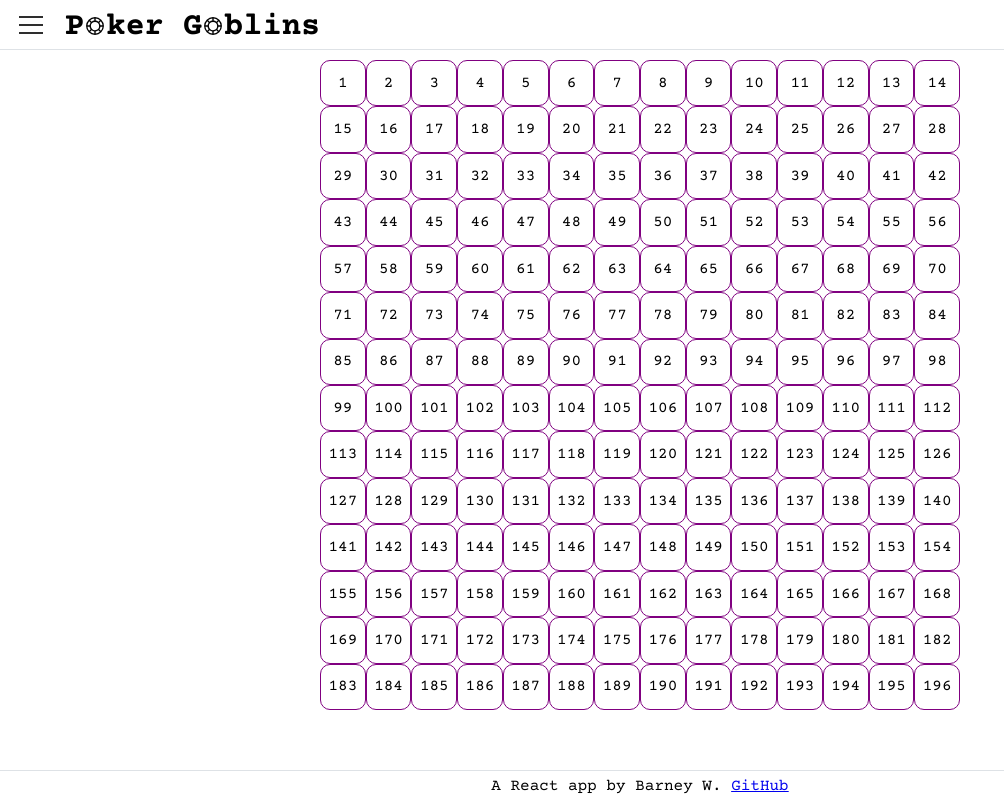
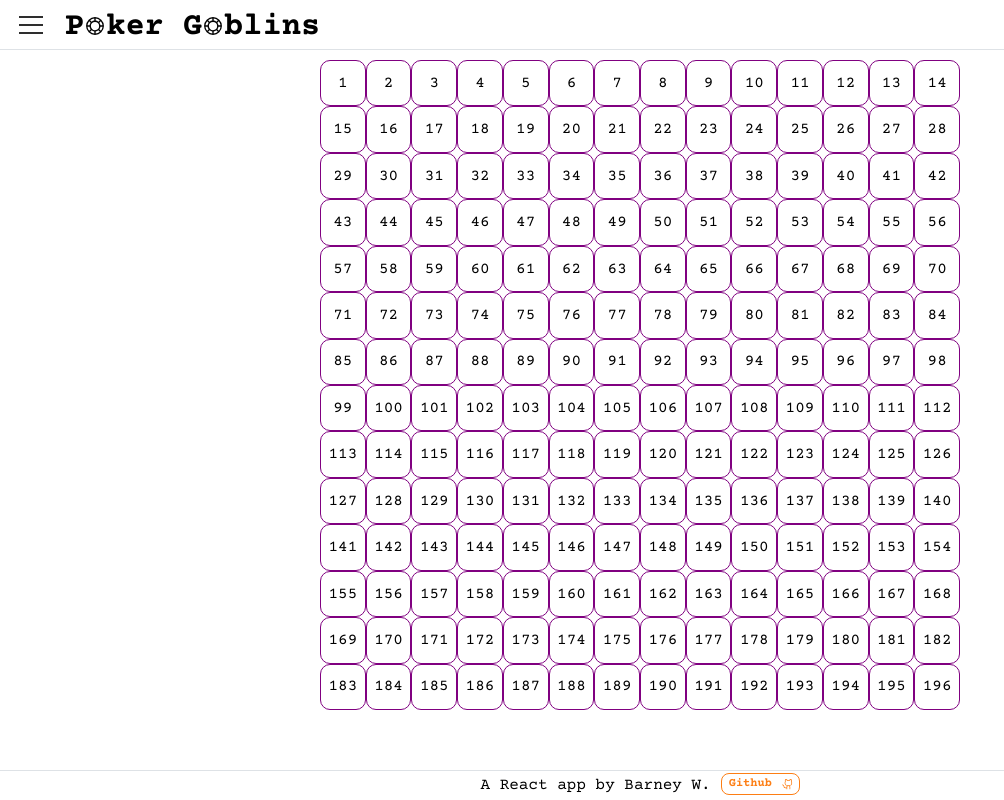
Before and after one commit to barneywhiffin/poker-goblins, a React (Vite) app: page / in a window 1280 px wide. Shown: the whole page, without its empty margins (0-1004 px from the left). Built offline with nearby package versions, Linux system fonts and the light colour scheme; a web font is replaced by a local one.

Commit message:
style: add github button

```diff
--- a/src/App.tsx
+++ b/src/App.tsx
@@ -4,9 +4,9 @@ import { useState } from 'react';
 import LetsPlayPoker from './containers/LetsPlayPoker';
 import NavDrawer from './containers/NavDrawer';
 import VpipCalculator from './containers/vpip-calculator/VpipCalculator';
-import { createTheme, MantineProvider, ColorSchemeScript, AppShell, Burger, useComputedColorScheme } from '@mantine/core';
+import { createTheme, MantineProvider, ColorSchemeScript, AppShell, Burger, useComputedColorScheme, Button } from '@mantine/core';
 import { useDisclosure } from '@mantine/hooks';
-import { PokerChipIcon } from '@phosphor-icons/react';
+import { PokerChipIcon, GithubLogoIcon } from '@phosphor-icons/react';
 
 const theme = createTheme({
     fontFamily: '"Courier Prime", "Cutive Mono", "American Typewriter", "Courier New", monospace',
@@ -59,8 +59,19 @@ function AppContent() {
 			<AppShell.Main>
 				{mainContent()}
 			</AppShell.Main>
-			<AppShell.Footer style={{textAlign: 'center'}}>
-				<p style={{marginTop: '3px'}}>A React app by Barney W. <a href="https://github.com/barneywhiffin">GitHub</a></p>
+			<AppShell.Footer style={{display: 'flex', justifyContent: 'center', alignItems: 'center'}}>
+				<p>A React app by Barney W.</p>
+				<span style={{width: '10px'}}></span>
+				<Button
+					style={{marginBottom: '3px'}}
+				    component="a"
+      				href="https://github.com/barneywhiffin"
+					size='compact-xs'
+					variant='outline'
+					justify='space-between'
+					rightSection={<GithubLogoIcon/>}>
+					Github
+				</Button>
 			</AppShell.Footer>
 		</AppShell>
 	);
```
